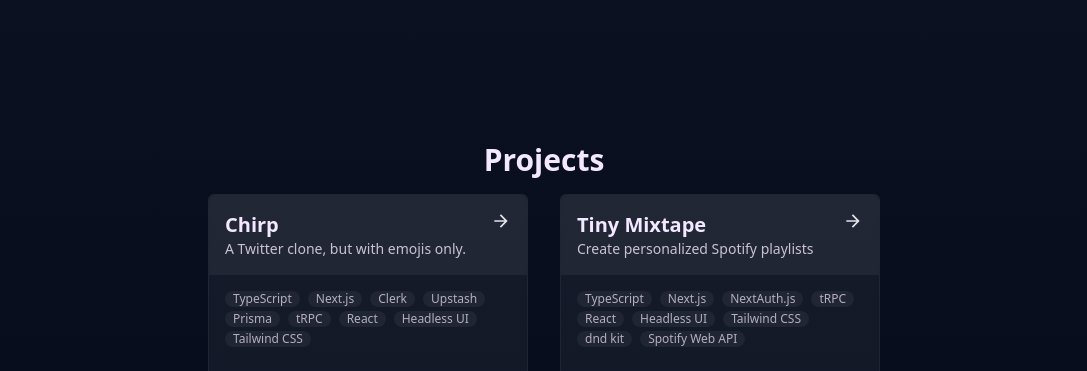
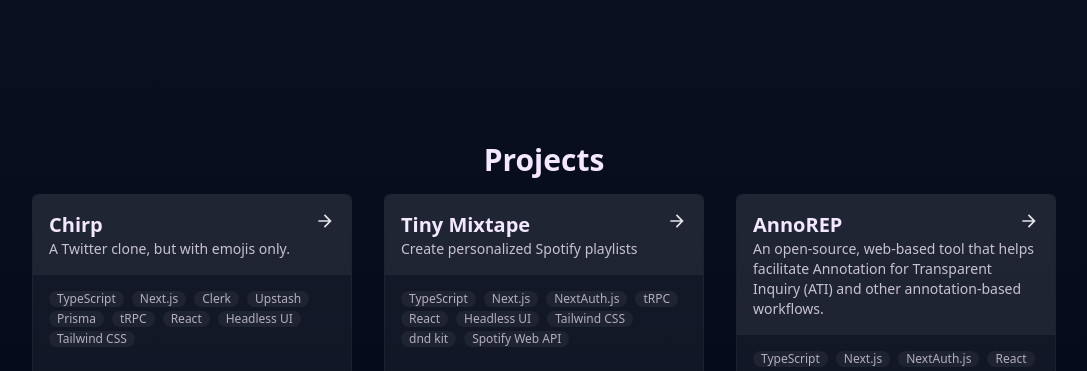
Before and after one commit to tohuynh/tohuynh.github.io, an Astro site: page / in a window 1280 px wide. Shown: the part 690-1061 px from the top of the page, without its empty margins (96-1183 px from the left). Built offline with nearby package versions, Linux system fonts and the light colour scheme; Astro itself is replaced by a stand-in of ours.

Commit message:
Remove max-width

```diff
--- a/src/pages/index.astro
+++ b/src/pages/index.astro
@@ -169,7 +169,7 @@
         </IconLink>
       </div>
     </div>
-    <div id="projects" class="py-2 lg:max-w-3xl lg:p-4">
+    <div id="projects" class="py-2 lg:p-4">
       <h1 class="flex justify-center p-4 text-3xl font-bold text-purple-100">Projects</h1>
       <ul
         class="flex flex-col items-center gap-8 lg:flex-row lg:flex-wrap lg:items-start lg:justify-center"
```
